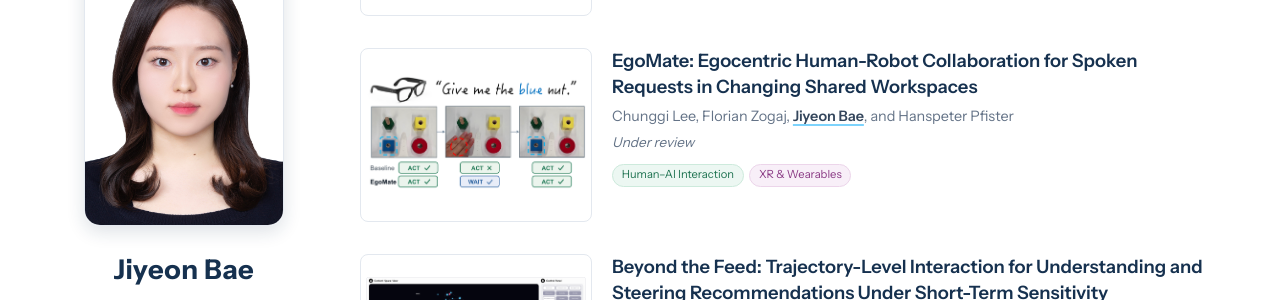
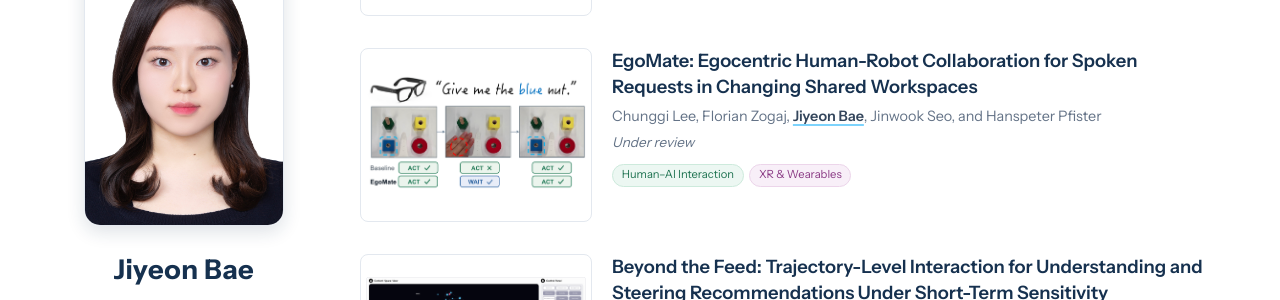
Before and after one commit to JiyeonBae/jiyeonbae.github.io, a Jekyll site: the page built from index.md, in a window 1280 px wide and 900 px high, scrolled down 737 px. Shown: the part 153-453 px from the top of the window. Built offline with Jekyll 4.4.1, drawn with Linux system fonts in a browser that asks for light colours.

Commit message:
Add Jinwook Seo to EgoMate authors
Co-Authored-By: Claude Opus 5.5 <noreply@anthropic.com>

```diff
--- a/index.md
+++ b/index.md
@@ -50,7 +50,7 @@ title: Jiyeon Bae
         </div>
         <div class="pub-body">
           <h3 class="pub-title">EgoMate: Egocentric Human-Robot Collaboration for Spoken Requests in Changing Shared Workspaces</h3>
-          <p class="pub-authors">Chunggi Lee, Florian Zogaj, <strong>Jiyeon Bae</strong>, and Hanspeter Pfister</p>
+          <p class="pub-authors">Chunggi Lee, Florian Zogaj, <strong>Jiyeon Bae</strong>, Jinwook Seo, and Hanspeter Pfister</p>
           <p class="pub-cite">Under review</p>
           <div class="pub-tags"><span class="pub-tag t-hai">Human&ndash;AI Interaction</span><span class="pub-tag t-xr">XR &amp; Wearables</span></div>
         </div>
```
Also changed, not shown: publications.md (+1 -1 lines).
